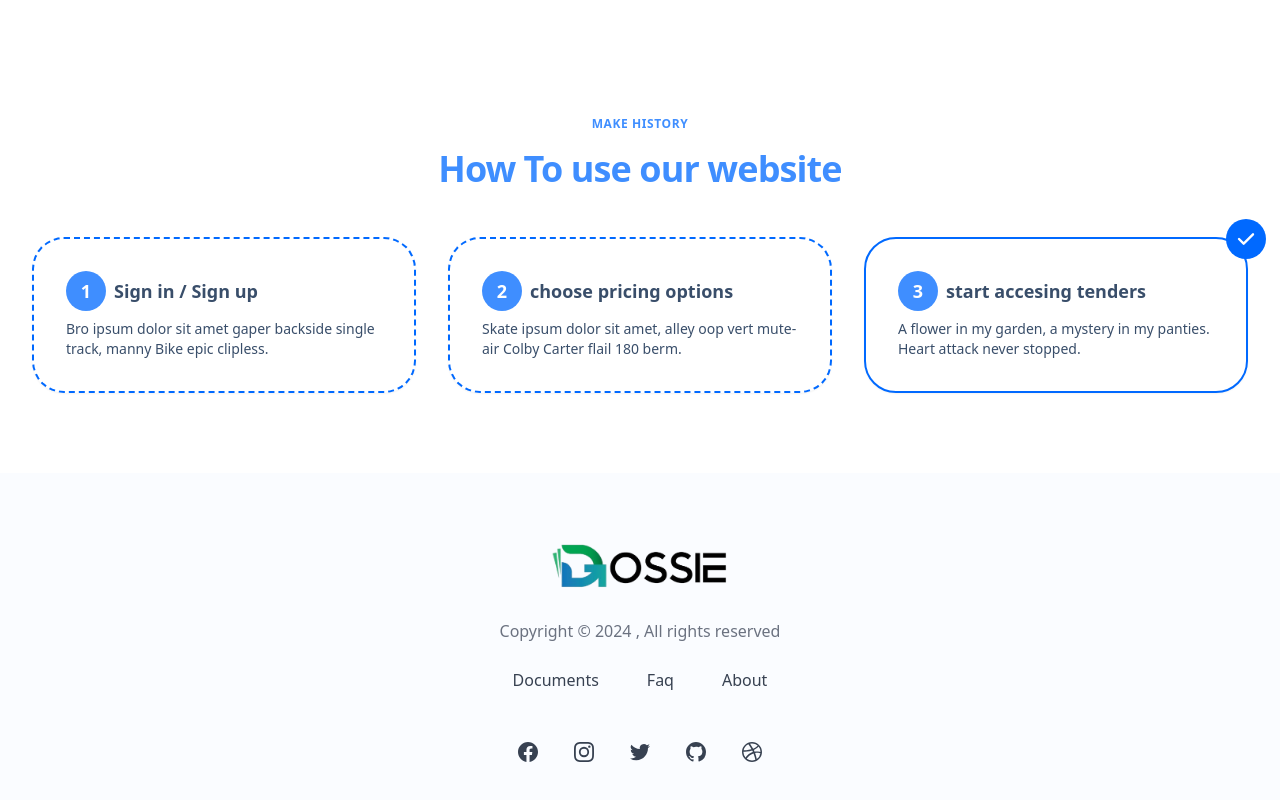
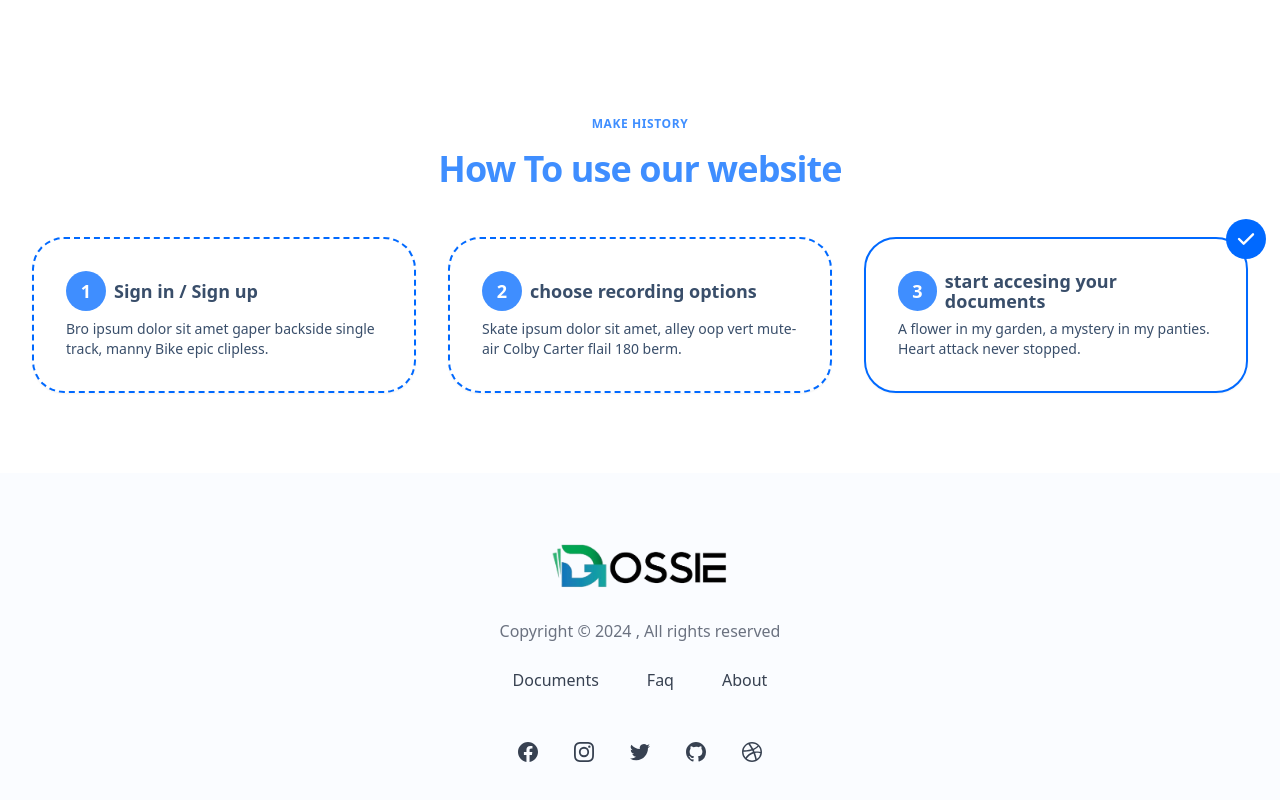
Before and after one commit to yoseflakew25/Dossie-beta, a React (Vite) app: page /about in a window 1280 px wide. Shown: the part 657-1457 px from the top of the page. Built offline with nearby package versions, Linux system fonts and the light colour scheme.

Commit message:
Update About.jsx

```diff
--- a/src/pages/About.jsx
+++ b/src/pages/About.jsx
@@ -80,7 +80,7 @@ export default function About() {
               <p className="flex items-center justify-center w-10 h-10 mr-2 text-lg font-bold text-white rounded-full bg-primary opacity-75">
                 2
               </p>
-              <p className="text-lg font-bold leading-5">choose pricing options</p>
+              <p className="text-lg font-bold leading-5">choose recording options</p>
             </div>
             <p className="text-sm text-body-color">
               Skate ipsum dolor sit amet, alley oop vert mute-air Colby Carter
@@ -92,7 +92,7 @@ export default function About() {
               <p className="flex items-center justify-center w-10 h-10 mr-2 text-lg font-bold text-white rounded-full bg-primary opacity-75">
                 3
               </p>
-              <p className="text-lg font-bold leading-5">start accesing tenders</p>
+              <p className="text-lg font-bold leading-5">start accesing your documents</p>
             </div>
             <p className="text-sm text-body-color">
               A flower in my garden, a mystery in my panties. Heart attack never
```
